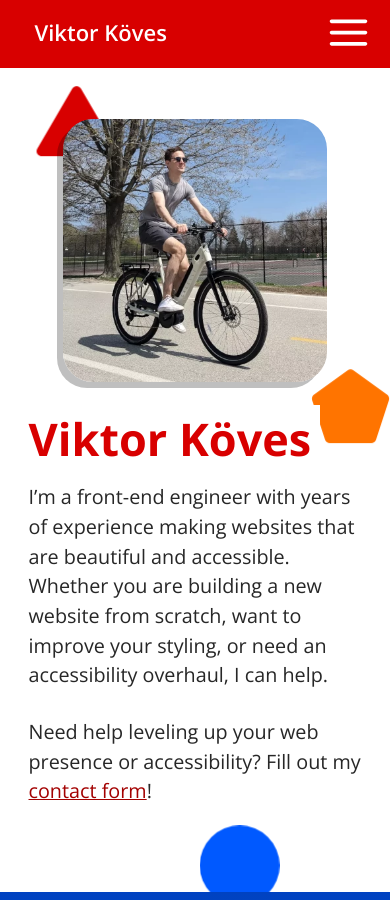
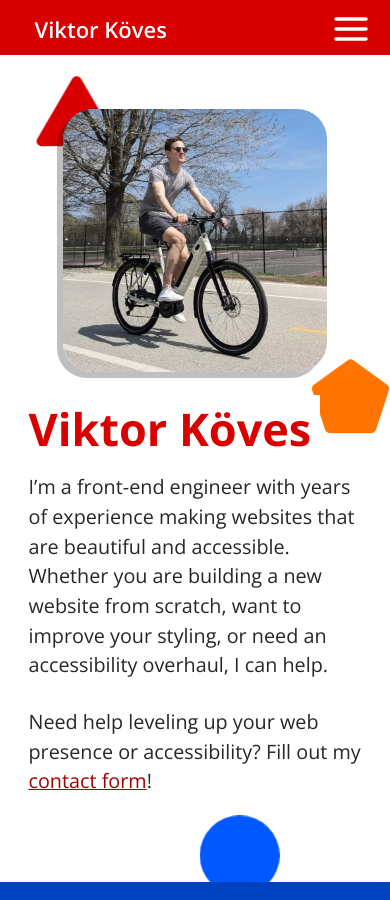
Before and after one commit to vkoves/vkoves.github.io, a Jekyll site: the page built from index.html, in a window 390 px wide and 900 px high. Built offline with Jekyll 4.4.1, drawn with Linux system fonts in a browser that asks for light colours.

Commit message:
Tighten up mobile menu

```diff
--- a/_sass/_header.scss
+++ b/_sass/_header.scss
@@ -71,8 +71,8 @@
   display: none;
   box-sizing: border-box;
   cursor: pointer;
-  width: 45px;
-  height: 45px;
+  width: $mob-menu-btn-size;
+  height: $mob-menu-btn-size;
   padding: 5px;
   background: none;
   border: none;
@@ -107,17 +107,20 @@
     height: $header-mob-height;
     overflow: hidden;
     font-size: 22px;
-    // Setup transparent border for fade in on open
-    border-bottom: solid 3px transparent;
-    // Animate height and border
-    transition: height 0.3s, border-color 0.3s;
+    // No border when closed - a transparent one would still add its width to
+    // the collapsed bar's height
+    border-bottom: solid 0 $white;
+    transition: height 0.3s, border-bottom-width 0.3s;
 
     &:not(.-open) {
       .header-buttons { display: none; }
     }
     &.-open {
-      height: $header-mob-height * 2.75 + 5px;
-      border-color: $white;
+      // Collapsed bar plus the nav list, which is a fixed size and doesn't
+      // scale with the header - deriving it from the header height alone would
+      // under-provision whenever that shrinks.
+      height: $header-mob-height + $header-mob-menu-height;
+      border-bottom-width: $header-mob-border-width;
     }
 
     .header-inside { padding: 0; }
@@ -127,7 +130,10 @@
       align-items: center;
       justify-content: space-between;
       width: 100%;
-      padding: 10px 0;
+      // Sized so this row fills the collapsed bar exactly: the 45px menu button
+      // plus this padding has to equal $header-mob-height, or the row overflows
+      // the header and the logo sits off-center.
+      padding: ($header-mob-height - $mob-menu-btn-size) * 0.5 0;
     }
 
     .header-buttons {
--- a/_sass/variables/_sizing.scss
+++ b/_sass/variables/_sizing.scss
@@ -13,7 +13,20 @@
 
 // Height of the fixed site header
 $header-height: 60px;
-$header-mob-height: 65px;
+$header-mob-height: 55px;
+// Combined height of the fixed header and the footer, subtracted from 100vh so
+// short pages still push the footer to the bottom of the screen. Mobile
+// reserves slightly more for the taller stacked footer.
+$header-footer-height: $header-height + 75px;
+$header-footer-mob-height: $header-mob-height + 81px;
+
+// Space the expanded nav list needs below the collapsed mobile bar. Fixed
+// rather than a multiple of the header, since the list doesn't scale with it.
+$header-mob-menu-height: 129px;
+// Hamburger button, which sets the minimum height of the collapsed mobile bar
+$mob-menu-btn-size: 40px;
+// Divider under the mobile header, shown only while the menu is open
+$header-mob-border-width: 3px;
 
 // Breakpoints
 $tablet-max-width: 1200px;
--- a/css/main.scss
+++ b/css/main.scss
@@ -226,7 +226,7 @@
   box-sizing: border-box;
   // Use min-height to prevent the footer not being at screen bottom on pages
   // with very little content like the homepage or 404
-  min-height: calc(100vh - 135px);
+  min-height: calc(100vh - #{$header-footer-height});
 
   &.-no-padding { padding: 0; }
   &.-no-padding-top { padding-top: 0; }
@@ -236,7 +236,7 @@
    * offsets the taller $header-mob-height
    */
   @media (max-width: $mobile-max-width) {
-    min-height: calc(100vh - 146px);
+    min-height: calc(100vh - #{$header-footer-mob-height});
   }
 }
 
```
